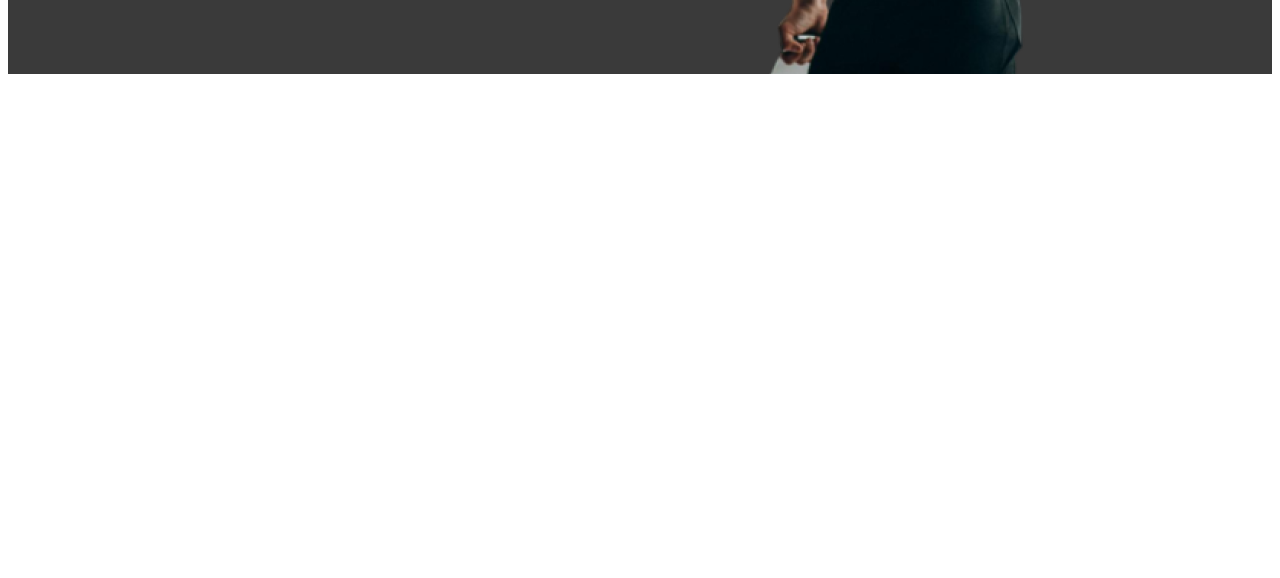
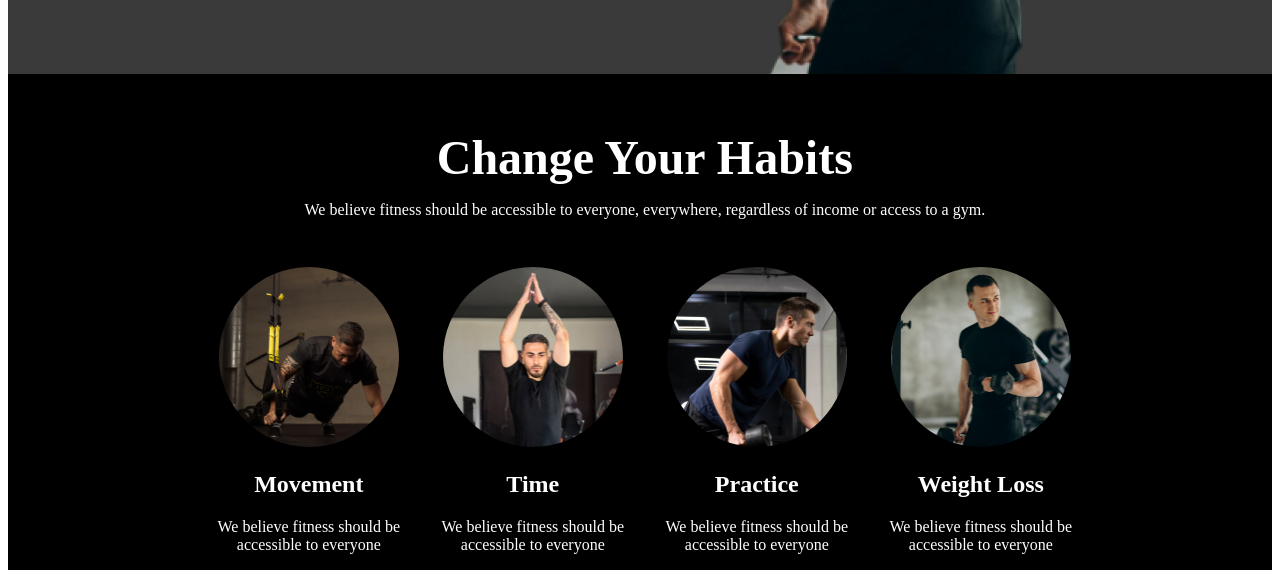
Before and after one commit to Ruhanur-byte/Assignment-2, a plain HTML site: page index.html in a window 1280 px wide. Shown: the part 714-1292 px from the top of the page. Before the commit the page ends 800 px from the top, so only its background shows below. Drawn offline with Linux system fonts and the light colour scheme.

Commit message:
added second section

```diff
--- a/index.html
+++ b/index.html
@@ -52,5 +52,38 @@
 
 
      </header>
+     <!--Change ur habit section-->
+     <section >
+        <div class="habits">
+        <h2 class="section2-heading">Change Your Habits</h2>
+        <p class="section2-p">We believe fitness should be accessible to everyone, everywhere, regardless of income or access to a gym.</p>
+        <div class="fitness">
+         <div class="movement">
+            <div><img class="image-3" src="images/image 3.png" alt="" srcset=""></div>
+            <h2>Movement</h2>
+            <p>We believe fitness should be accessible to everyone</p>
+         </div>
+
+         <div class="movement">
+            <div><img class="image-3" src="images/image 2.png" alt="" srcset=""></div>
+            <h2>Time</h2>
+            <p>We believe fitness should be accessible to everyone</p>
+         </div>
+         <div class="movement">
+            <div><img class="image-3" src="images/image 4.png" alt="" srcset=""></div>
+            <h2>Practice</h2>
+            <p>We believe fitness should be accessible to everyone</p>
+         </div>
+         <div class="movement">
+            <div><img class="image-3" src="images/image 5.png" alt="" srcset=""></div>
+            <h2>Weight Loss</h2>
+            <p>We believe fitness should be accessible to everyone</p>
+         </div>
+        </div>
+        </div>
+
+     </section>
+
+
 </body>
 </html>
--- a/style.css
+++ b/style.css
@@ -121,3 +121,41 @@ header{
     position: absolute;
     top: 8rem;
 }
+
+/* section2*/
+section{
+    background-color: black;
+
+}
+.habits{
+
+    padding-top: 3.5rem;
+    margin-left: 11.8rem;
+    margin-right: 11.2rem;
+}
+.section2-heading{
+    text-align: center;
+    justify-content: center;
+    color: #FFFFFF;
+    font-size: 3rem;
+    margin: auto;
+}
+.section2-p{
+    text-align: center;
+    justify-content: center;
+    color: #FFFFFF;
+}
+.fitness{
+    display: flex;
+}
+.movement{
+    padding-top: 2rem;
+    justify-content: center;
+    text-align: center;
+    color: #FFFFFF;
+}
+.image-3{
+    height: 11.25rem;
+    width: 11.25rem;
+    border-radius: 100%;
+}
```
